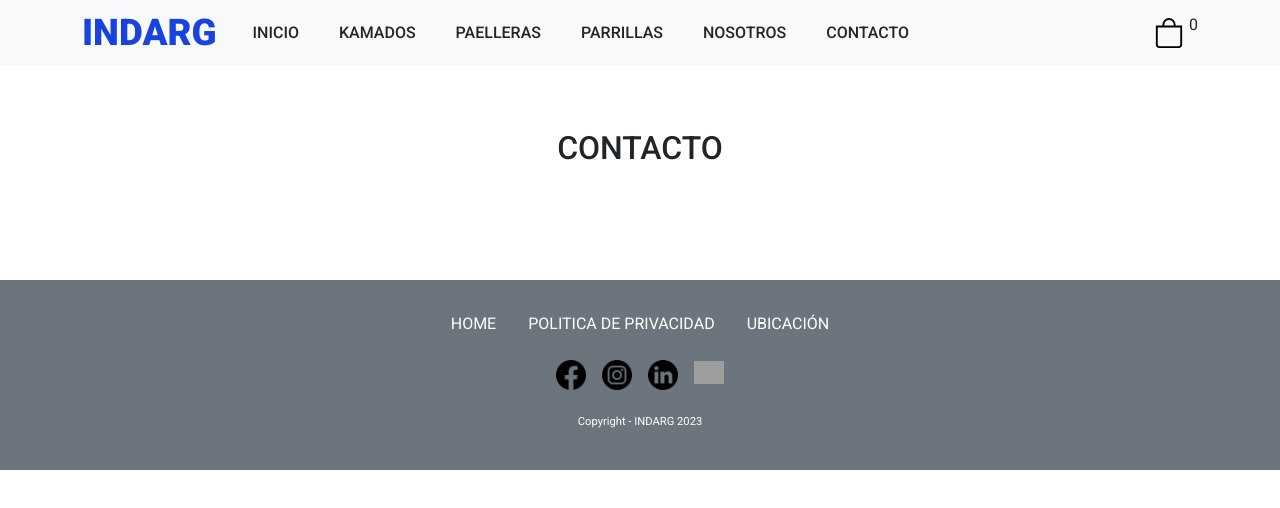
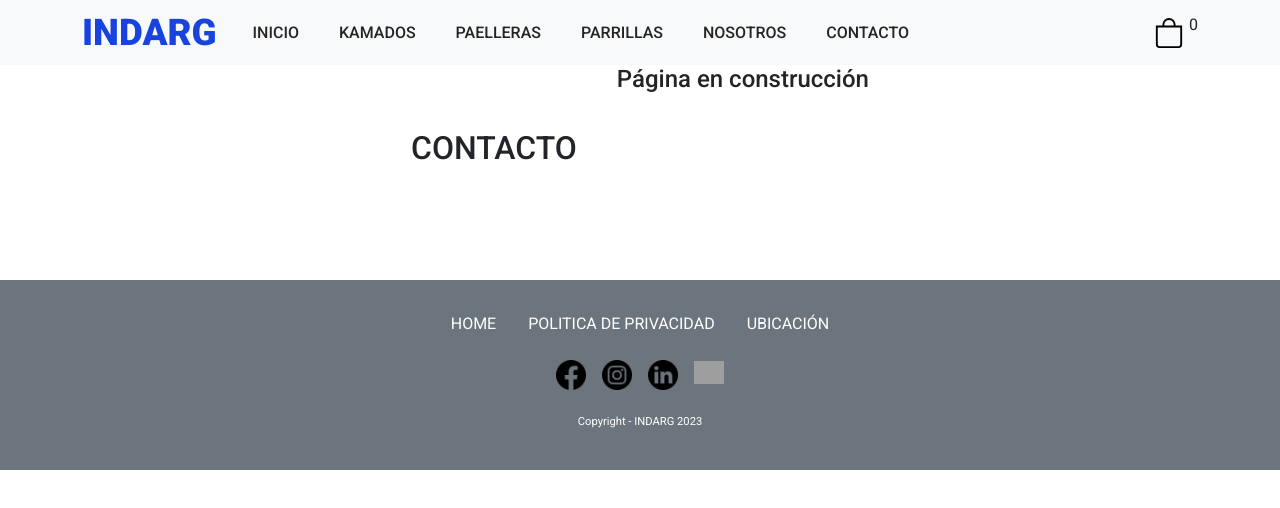
Before and after one commit to clasalde/primeraEntrega_reactJS, a React (Vite) app: page /primeraEntrega_reactJS/contacto in a window 1280 px wide. Shown: the top 508 px of the page. Built offline with nearby package versions, Linux system fonts and the light colour scheme; grey boxes are pictures that could not be loaded.

Commit message:
Segunda Entrega 3.0

```diff
--- a/src/components/main/contacto/Contacto.jsx
+++ b/src/components/main/contacto/Contacto.jsx
@@ -3,6 +3,8 @@
     return (
         <div className="productos container d-flex flex-wrap justify-content-center">
             <h2 className="text-center my-5 py-3">CONTACTO</h2>
+            <hr />
+            <h4>Página en construcción</h4>
 
         </div>
     )
```
